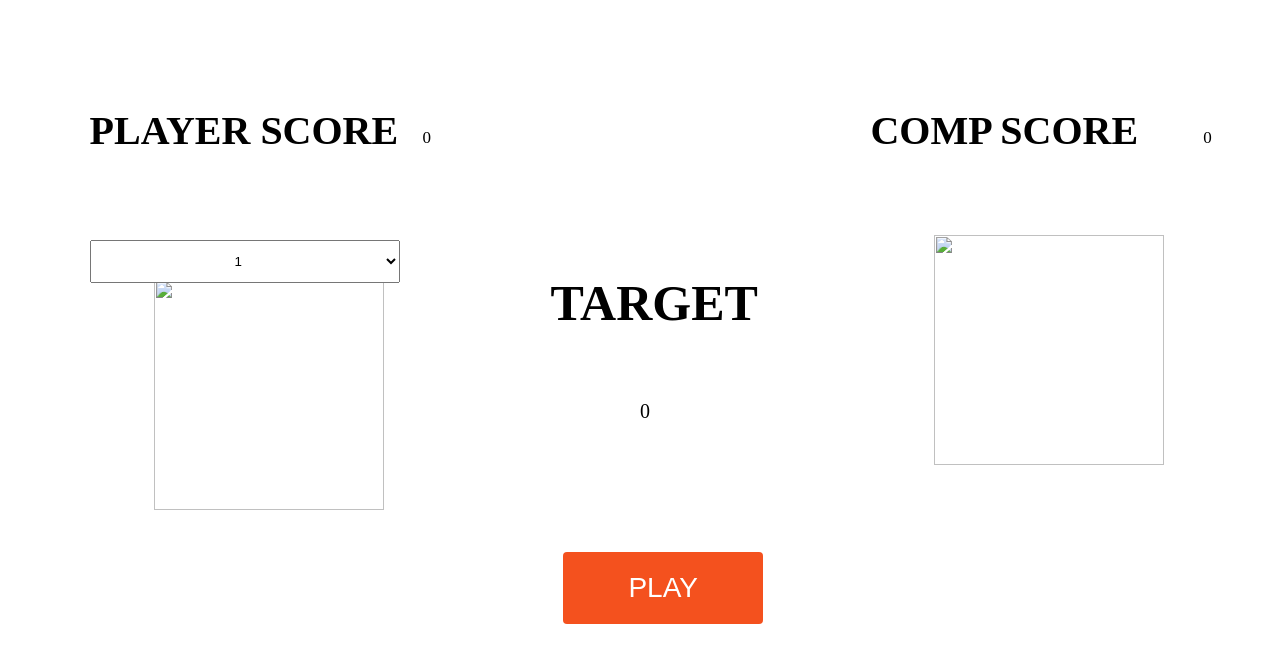
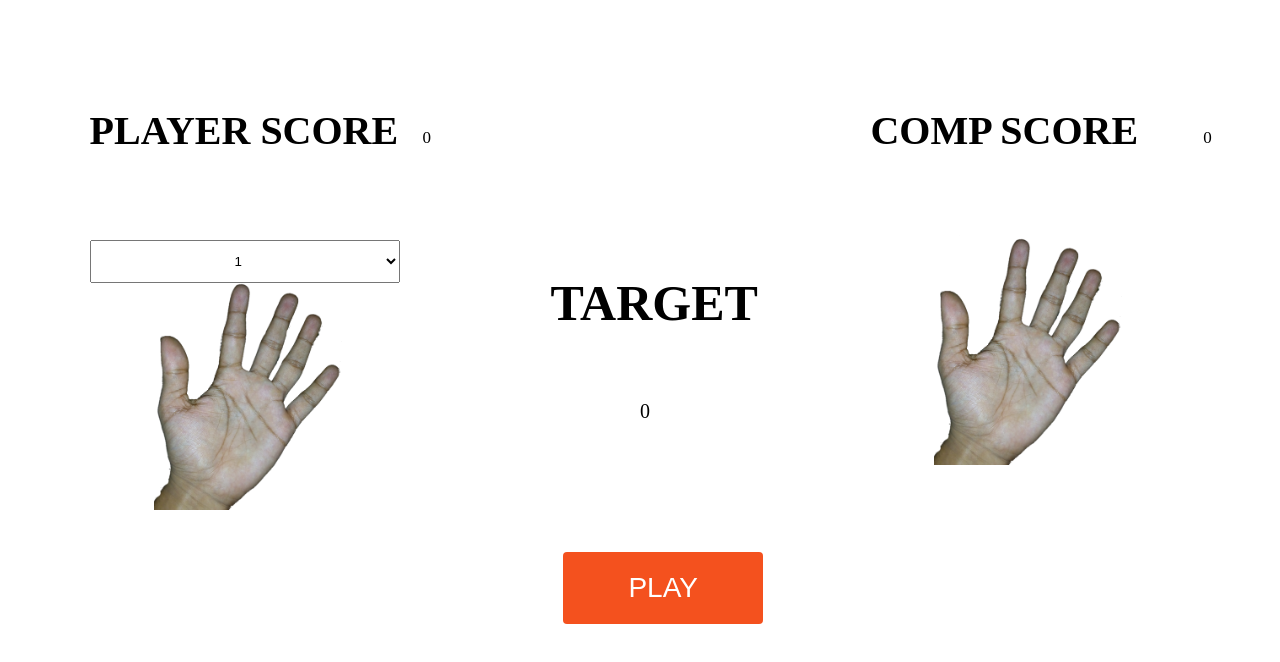
Before and after one commit to shobith10/online-game, a plain HTML site: page front.html in a window 1280 px wide. Drawn offline with Linux system fonts and the light colour scheme.

Commit message:
Update front.html

```diff
--- a/front.html
+++ b/front.html
@@ -5,11 +5,11 @@
 
 <body>
     <div id="p1">
-        <img id="player" src="images/five.png" height="230">
+        <img id="player" src="five.png" height="230">
     </div>
 
     <div id="p2">
-        <img id="computer" src="images/five.png" height="230">
+        <img id="computer" src="five.png" height="230">
     </div>
     <select id="sel">
         <option>1</option>
```
